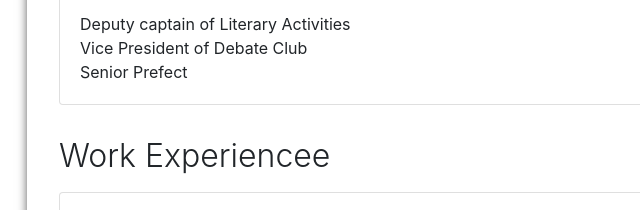
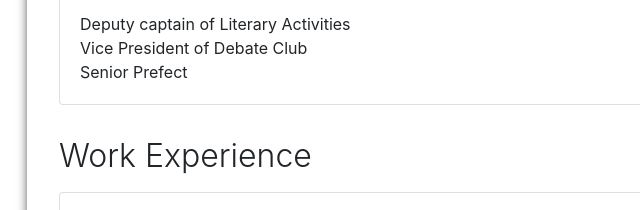
Before and after one commit to ananyajai/cv, a plain HTML site: page index.html in a window 1280 px wide. Shown: the part 1160-1370 px from the top of the page, 43-683 px from the left. Drawn offline with nearby package versions, Linux system fonts and the light colour scheme.

Commit message:
Deploying to gh-pages from  @ 146264d984abb3657198399a66d1344cb3a8fd7f 🚀

```diff
--- a/index.html
+++ b/index.html
@@ -177,7 +177,7 @@
         </div>
     </div>
 
-    <h2>Work Experiencee</h2>
+    <h2>Work Experience</h2>
     <div class="card mb-4" style="">
         <div class="card-body">
             <h3>VFS Global, Dubai</h3>
```
Also changed, not shown: 1 other file.
